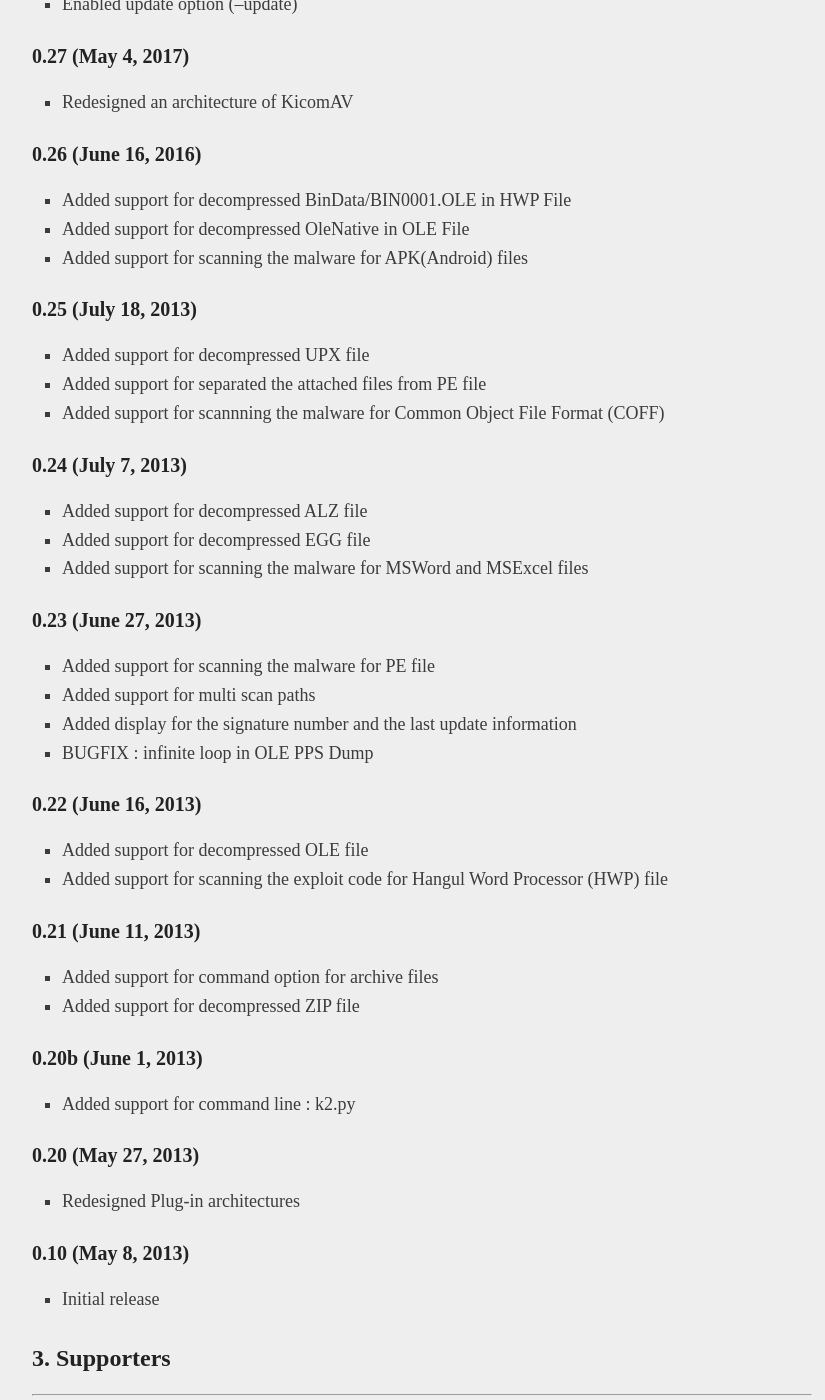
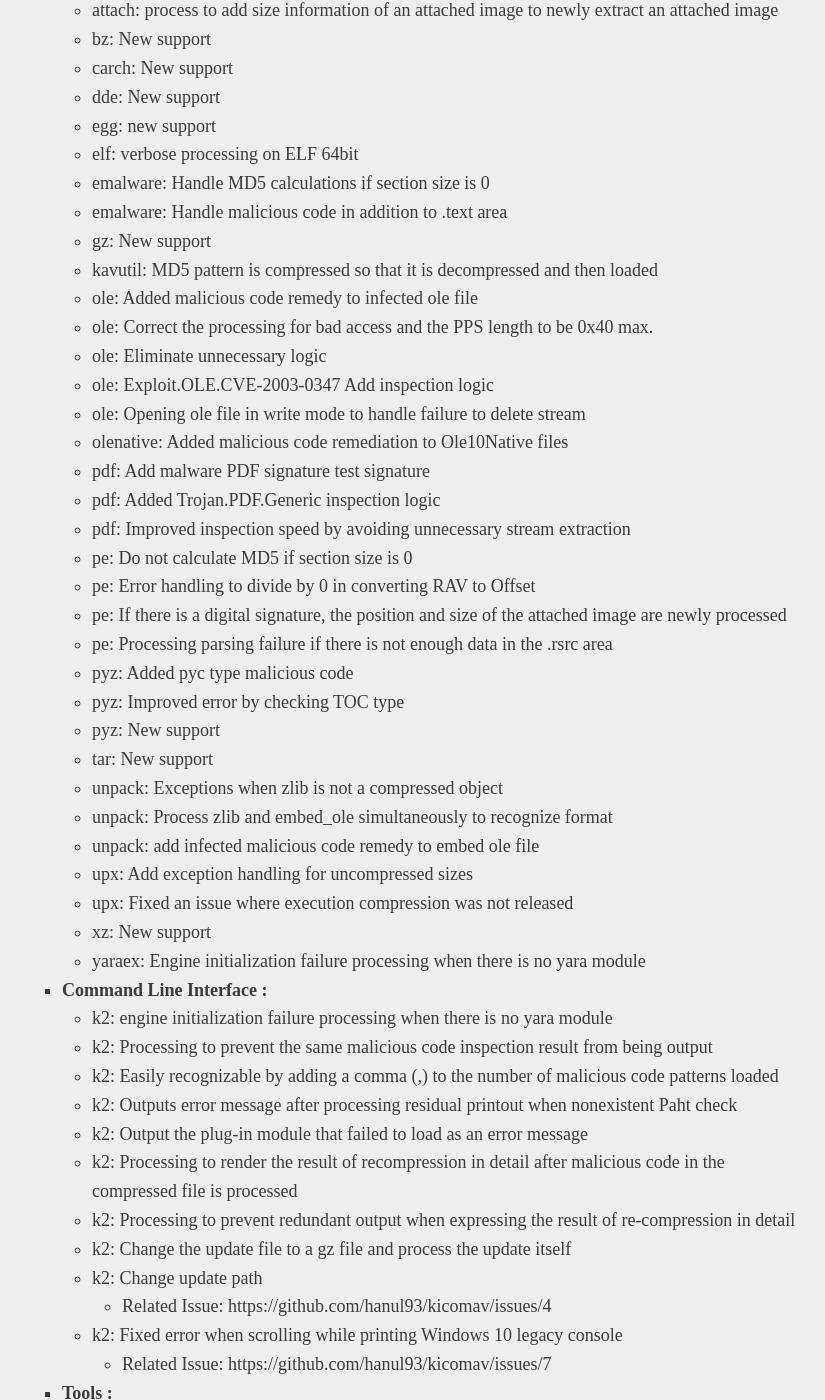
Before and after one commit to hanul93/kicomav, a Jekyll site: the page built from index.md, in a window 1280 px wide and 1400 px high, scrolled down 2120 px. Shown: the whole window, without its empty margins (218-1043 px from the left). Built offline with Jekyll 4.4.1, drawn with Linux system fonts in a browser that asks for light colours; our own code applies the rules of GitHub Pages for plain Markdown files; some of the changed text lies outside the part shown.

Commit message:
업데이트 설명 추가 (0.29)

```diff
--- a/index.md
+++ b/index.md
@@ -34,6 +34,72 @@
 ## 2. Releases
 
 ***
+
+### v0.29 (Jan 08, 2018)
+
+* **Engine :**
+  * k2engine: Handling the callback function call if the plugin module fails to load
+  * k2engine: Processing to render the result of recompression in detail after malicious code in the compressed file is processed
+  * k2engine: Fixed the problem that the extension can not be removed properly if the kmd file path name has a period (.)
+  * k2engine: Fixed an infinite loop problem in case of malfunction code failure
+  * k2engine: Process temporary folders by process
+  * k2file: Add a class to process temporary folders by process
+
+* **Plugins Modules :**
+  * adware: new support
+  * attach: process to add size information of an attached image to newly extract an attached image
+  * bz: New support
+  * carch: New support
+  * dde: New support
+  * egg: new support
+  * elf: verbose processing on ELF 64bit
+  * emalware: Handle MD5 calculations if section size is 0
+  * emalware: Handle malicious code in addition to .text area
+  * gz: New support
+  * kavutil: MD5 pattern is compressed so that it is decompressed and then loaded
+  * ole: Added malicious code remedy to infected ole file
+  * ole: Correct the processing for bad access and the PPS length to be 0x40 max.
+  * ole: Eliminate unnecessary logic
+  * ole: Exploit.OLE.CVE-2003-0347 Add inspection logic
+  * ole: Opening ole file in write mode to handle failure to delete stream
+  * olenative: Added malicious code remediation to Ole10Native files
+  * pdf: Add malware PDF signature test signature
+  * pdf: Added Trojan.PDF.Generic inspection logic
+  * pdf: Improved inspection speed by avoiding unnecessary stream extraction
+  * pe: Do not calculate MD5 if section size is 0
+  * pe: Error handling to divide by 0 in converting RAV to Offset
+  * pe: If there is a digital signature, the position and size of the attached image are newly processed
+  * pe: Processing parsing failure if there is not enough data in the .rsrc area
+  * pyz: Added pyc type malicious code
+  * pyz: Improved error by checking TOC type
+  * pyz: New support
+  * tar: New support
+  * unpack: Exceptions when zlib is not a compressed object
+  * unpack: Process zlib and embed_ole simultaneously to recognize format
+  * unpack: add infected malicious code remedy to embed ole file
+  * upx: Add exception handling for uncompressed sizes
+  * upx: Fixed an issue where execution compression was not released
+  * xz: New support
+  * yaraex: Engine initialization failure processing when there is no yara module
+
+* **Command Line Interface :**
+  * k2: engine initialization failure processing when there is no yara module
+  * k2: Processing to prevent the same malicious code inspection result from being output
+  * k2: Easily recognizable by adding a comma (,) to the number of malicious code patterns loaded
+  * k2: Outputs error message after processing residual printout when nonexistent Paht check
+  * k2: Output the plug-in module that failed to load as an error message
+  * k2: Processing to render the result of recompression in detail after malicious code in the compressed file is processed
+  * k2: Processing to prevent redundant output when expressing the result of re-compression in detail
+  * k2: Change the update file to a gz file and process the update itself
+  * k2: Change update path
+    * Related Issue: https://github.com/hanul93/kicomav/issues/4
+  * k2: Fixed error when scrolling while printing Windows 10 legacy console
+    * Related Issue: https://github.com/hanul93/kicomav/issues/7
+
+* **Tools :**
+  * sigtool_md5: Reduce capacity by compressing MD5 pattern
+  * sigtool_md5: Prevent duplicate malware name generation
+  * sigtool_yar: New support
 
 ### 0.28 (Sep 4, 2017)
 
```
